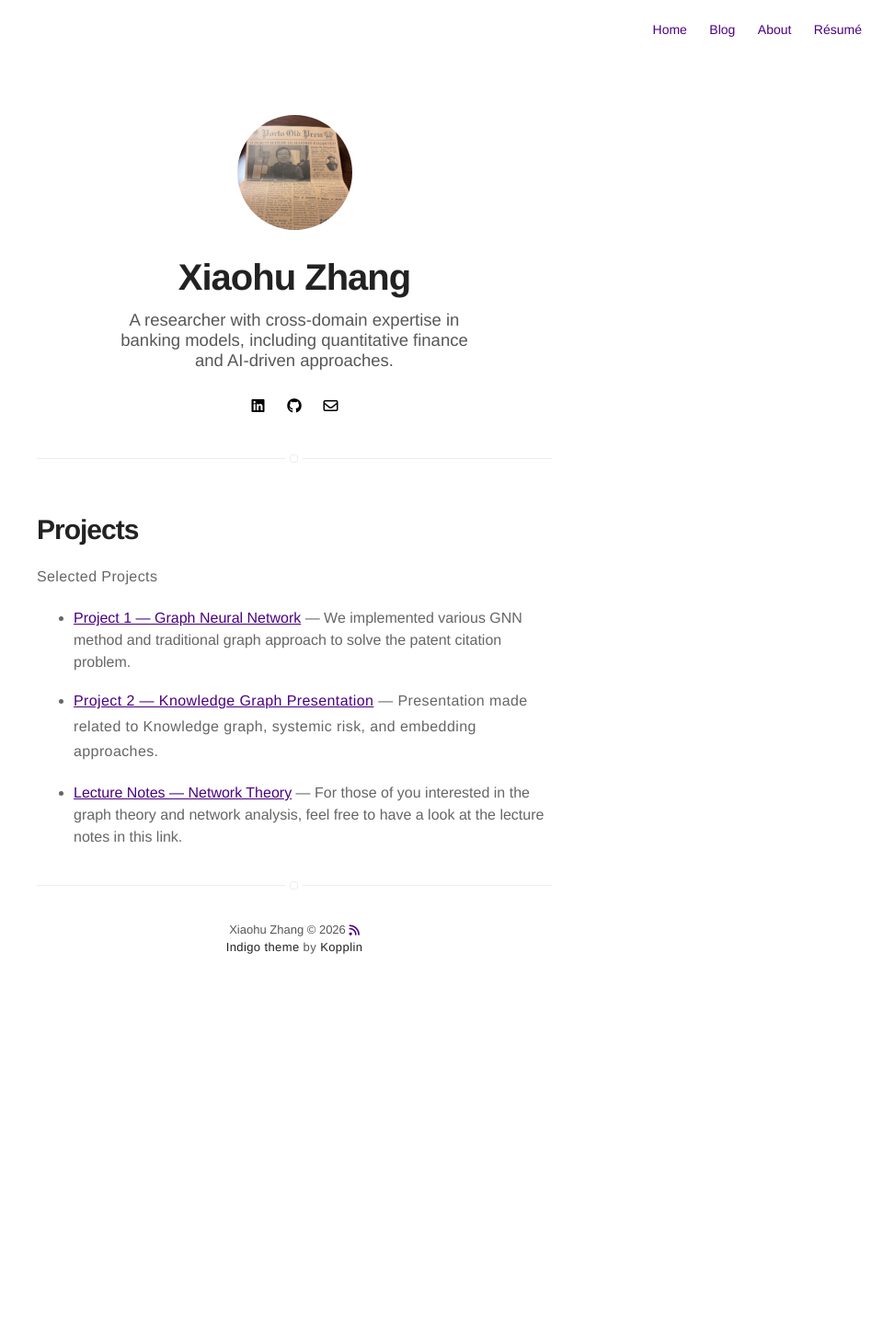
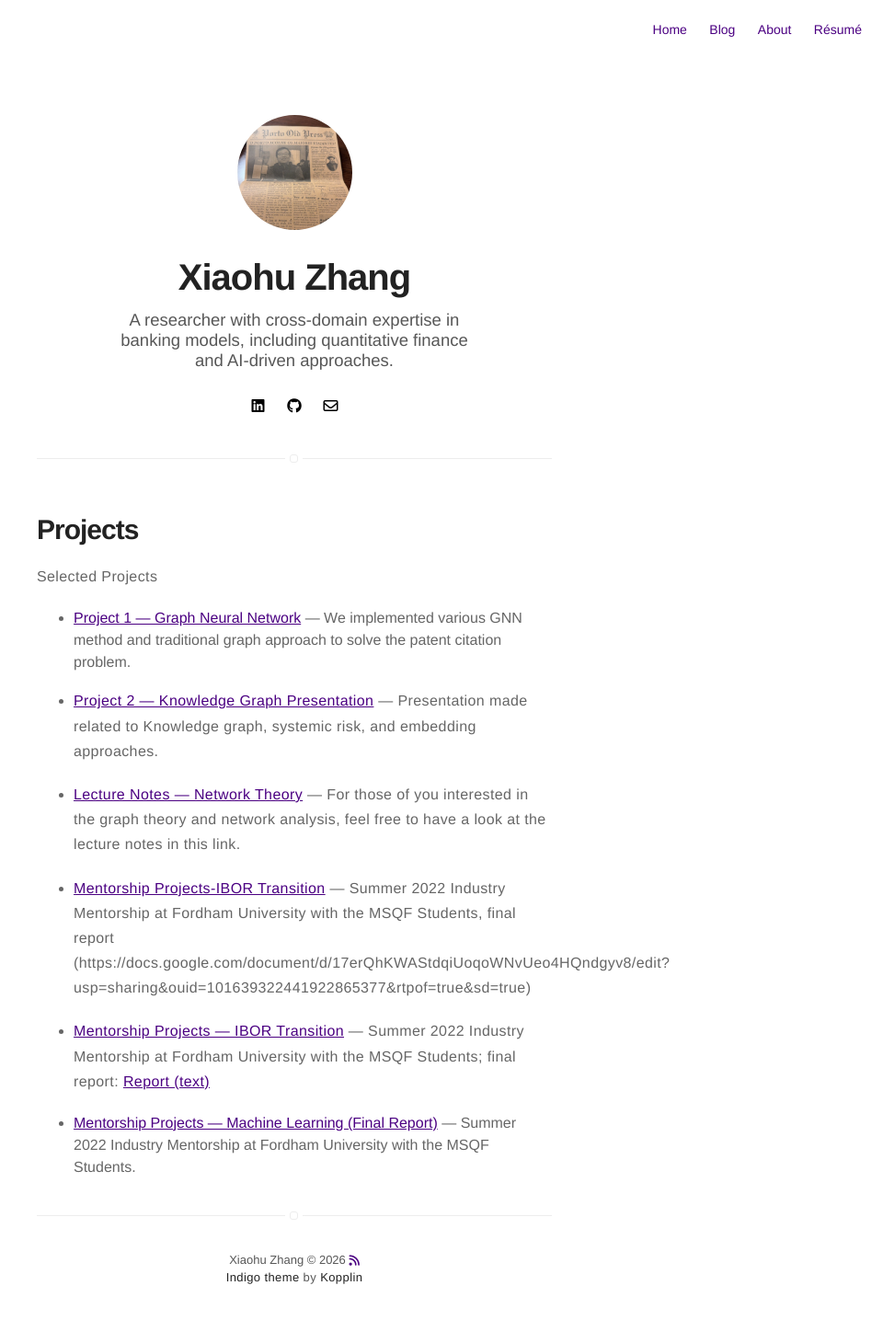
Before and after one commit to xiaohuzhang19/xiaohuzhang19.github.io, a Jekyll site: the page built from projects.html, in a window 1280 px wide. Shown: the whole page at 92% size, without its empty margins (320-1280 px from the left). Built offline with Jekyll 4.4.1, drawn with Linux system fonts in a browser that asks for light colours; nearby versions of some CDN libraries; before the commit the page ends 1101 px from its top, so only the background shows below that.

Commit message:
update projhect

```diff
--- a/_includes/projects.md
+++ b/_includes/projects.md
@@ -6,3 +6,9 @@ Selected Projects
 - [Project 2 — Knowledge Graph Presentation](https://github.com/xiaohuzhang19/GraphNLPPaper2024/blob/main/KG%20Presentation.pdf) — Presentation made related to Knowledge graph, systemic risk, and embedding approaches.
 
 - [Lecture Notes — Network Theory](https://github.com/xiaohuzhang19/Network-Science-GA/tree/main/network%20science%20lecture%20notes) — For those of you interested in the graph theory and network analysis, feel free to have a look at the lecture notes in this link.
+
+- [Mentorship Projects-IBOR Transition](https://drive.google.com/file/d/13sY2ja_bu5LvLxqxeJ9w55ivAjvat2Ou/view?usp=sharing) — Summer 2022 Industry Mentorship at Fordham University with the MSQF Students, final report (https://docs.google.com/document/d/17erQhKWAStdqiUoqoWNvUeo4HQndgyv8/edit?usp=sharing&ouid=101639322441922865377&rtpof=true&sd=true)
+
+- [Mentorship Projects — IBOR Transition](https://drive.google.com/file/d/13sY2ja_bu5LvLxqxeJ9w55ivAjvat2Ou/view?usp=sharing) — Summer 2022 Industry Mentorship at Fordham University with the MSQF Students; final report: [Report (text)](https://docs.google.com/document/d/17erQhKWAStdqiUoqoWNvUeo4HQndgyv8/edit?usp=sharing&ouid=101639322441922865377&rtpof=true&sd=true)
+
+- [Mentorship Projects — Machine Learning (Final Report)](https://drive.google.com/file/d/1hl7S527V6-toOu8EjWU0q_tj9jkwpXcS/view?usp=drive_link) — Summer 2022 Industry Mentorship at Fordham University with the MSQF Students.
```
